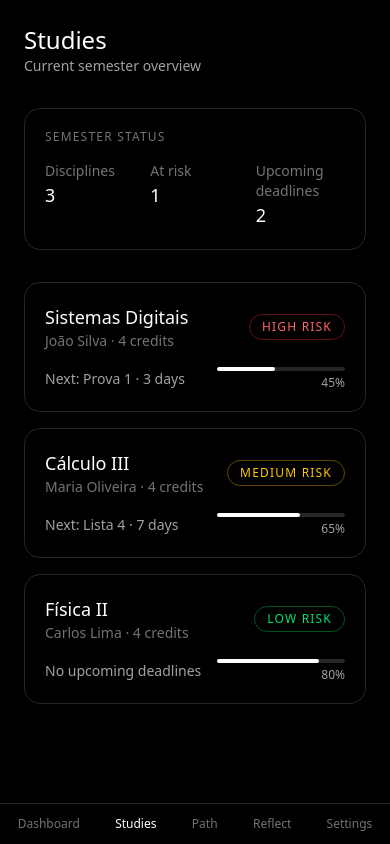
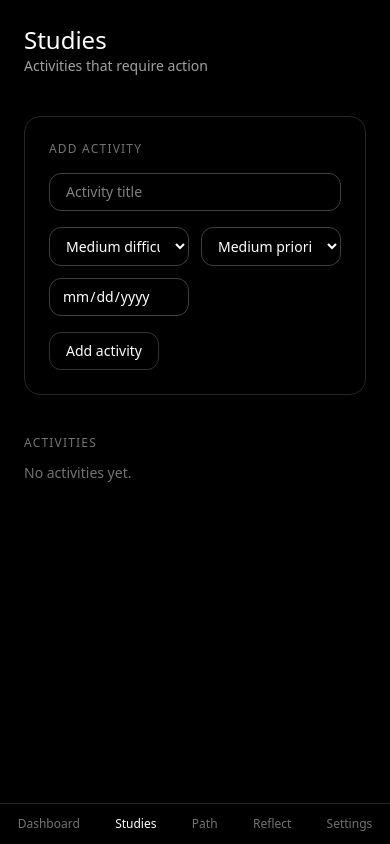
Before and after one commit to gabrielcaixeta01/kodo-app, a Next.js app: page /studies in a window 390 px wide. Built offline with nearby package versions, Linux system fonts and the light colour scheme.

Commit message:
fix: correcao de bugs

```diff
--- a/app/layout.tsx
+++ b/app/layout.tsx
@@ -2,6 +2,7 @@ import type { Metadata } from "next";
 import "./globals.css";
 import { SessionProvider } from "@/contexts/SessionContext";
 import { ConditionalFooterNav } from "@/components/layout/ConditionalFooterNav";
+import { ActivityProvider } from "@/contexts/ActivityContext";
 
 
 export const metadata: Metadata = {
@@ -18,10 +19,12 @@ export default function RootLayout({
   return (
     <html lang="en">
       <body className="bg-black text-white">
-        <SessionProvider>
-          {children}
-          <ConditionalFooterNav />
-        </SessionProvider>
+        <ActivityProvider>
+          <SessionProvider>
+            {children}
+            <ConditionalFooterNav />
+          </SessionProvider>
+        </ActivityProvider>
       </body>
     </html>
   );
--- a/app/page.tsx
+++ b/app/page.tsx
@@ -1,97 +1,82 @@
 "use client";
 
+import { useRouter } from "next/navigation";
 import { useSession } from "@/contexts/SessionContext";
+import { useActivities } from "@/contexts/ActivityContext";
 import { getRankedActions } from "@/lib/decision/getRankedActions";
-import { Action } from "@/types/action";
-
-const ACTIONS: Action[] = [
-  {
-    id: "1",
-    title: "Review Flip-Flop JK",
-    estimatedTime: 45,
-    daysToDeadline: 3,
-    impact: "high",
-    relatedPaths: 1,
-    energyRequired: "medium",
-  },
-  {
-    id: "2",
-    title: "Read calculus notes",
-    estimatedTime: 20,
-    impact: "medium",
-    relatedPaths: 1,
-    energyRequired: "low",
-  },
-  {
-    id: "3",
-    title: "Work on ML project",
-    estimatedTime: 90,
-    daysToDeadline: 10,
-    impact: "high",
-    relatedPaths: 2,
-    energyRequired: "high",
-  },
-  {
-    id: "4",
-    title: "Organize study materials",
-    estimatedTime: 15,
-    impact: "low",
-    relatedPaths: 0,
-    energyRequired: "low",
-  },
-];
+import { activityToAction } from "@/lib/decision/activityToAction";
+import { useEffect, useState } from "react";
 
 export default function DashboardPage() {
+  const router = useRouter();
   const { startSession, session } = useSession();
+  const { activities } = useActivities();
+  const [mounted, setMounted] = useState(false);
 
-  // 🔹 contexto simples (MVP)
+  useEffect(() => {
+    const timer = setTimeout(() => {
+      setMounted(true);
+    }, 0);
+    return () => clearTimeout(timer);
+  }, []);
+
   const context = {
-    availableTime: 60, // depois vem do usuário
+    availableTime: 60,
     energy: "medium" as const,
   };
 
-  const rankedActions = getRankedActions(
-    ACTIONS,
-    context
-  );
-
+  const actions = mounted ? activities.map(activityToAction) : [];
+  const rankedActions = mounted ? getRankedActions(actions, context) : [];
   const nextAction = rankedActions[0];
   const otherActions = rankedActions.slice(1);
+
+  function handleStart(title: string) {
+    startSession(title);
+    router.push("/session");
+  }
 
   return (
     <main className="min-h-screen bg-black text-white p-6">
       <div className="max-w-3xl mx-auto space-y-10">
         {/* Header */}
         <header>
-          <h1 className="text-2xl font-medium">
-            Dashboard
-          </h1>
-          <p className="text-sm text-neutral-400">
-            Decide what to do now
-          </p>
+          <h1 className="text-2xl font-medium">Dashboard</h1>
+          <p className="text-sm text-neutral-400">Decide what to do now</p>
         </header>
 
+        {/* Skeleton Loader */}
+        {!mounted && (
+          <div className="rounded-2xl border border-neutral-700 p-6 space-y-4 animate-pulse">
+            <div className="h-4 bg-neutral-700 rounded w-32"></div>
+            <div className="h-6 bg-neutral-700 rounded w-48"></div>
+            <div className="h-4 bg-neutral-700 rounded w-40"></div>
+          </div>
+        )}
+
+        {/* Empty state */}
+        {mounted && rankedActions.length === 0 && (
+          <p className="text-sm text-neutral-500">
+            No activities available. Add activities in Studies.
+          </p>
+        )}
+
         {/* Next Right Action */}
-        {nextAction && (
+        {mounted && nextAction && (
           <section className="rounded-2xl border border-neutral-700 p-6 space-y-4">
             <h2 className="text-xs uppercase tracking-widest text-neutral-400">
               Next right action
             </h2>
 
-            <p className="text-lg font-medium">
-              {nextAction.title}
-            </p>
+            <p className="text-lg font-medium">{nextAction.title}</p>
 
             <p className="text-sm text-neutral-500">
               Estimated time: {nextAction.estimatedTime} min
             </p>
 
             <button
-              onClick={() =>
-                startSession(nextAction.title)
-              }
+              onClick={() => handleStart(nextAction.title)}
               disabled={!!session}
-              className="rounded-xl border border-white/20 px-4 py-2 text-sm hover:border-white/40 transition"
+              className="rounded-xl border border-white/20 px-4 py-2 text-sm hover:border-white/40 transition disabled:opacity-50"
             >
               Start focus session
             </button>
@@ -99,7 +84,7 @@ export default function DashboardPage() {
         )}
 
         {/* Other good options */}
-        {otherActions.length > 0 && (
+        {mounted && otherActions.length > 0 && (
           <section className="space-y-4">
             <h2 className="text-xs uppercase tracking-widest text-neutral-500">
               Other good options
@@ -111,21 +96,16 @@ export default function DashboardPage() {
                 className="rounded-xl border border-neutral-800 p-4 flex items-center justify-between"
               >
                 <div>
-                  <p className="font-medium">
-                    {action.title}
-                  </p>
+                  <p className="font-medium">{action.title}</p>
                   <p className="text-xs text-neutral-500">
-                    {action.estimatedTime} min ·{" "}
-                    {action.energyRequired} energy
+                    {action.estimatedTime} min · {action.energyRequired} energy
                   </p>
                 </div>
 
                 <button
-                  onClick={() =>
-                    startSession(action.title)
-                  }
+                  onClick={() => handleStart(action.title)}
                   disabled={!!session}
-                  className="text-xs text-neutral-400 hover:text-white transition"
+                  className="text-xs text-neutral-400 hover:text-white transition disabled:opacity-50"
                 >
                   Start anyway
                 </button>
--- a/app/reflect/page.tsx
+++ b/app/reflect/page.tsx
@@ -1,6 +1,7 @@
 "use client";
 
 import { useSession } from "@/contexts/SessionContext";
+import { useEffect, useState } from "react";
 
 type AlignmentStatus = "good" | "warning" | "off-track";
 
@@ -10,20 +11,32 @@ function minutesBetween(start: number, end: number) {
 
 export default function ReflectPage() {
   const { history } = useSession();
+  const [mounted, setMounted] = useState(false);
+
+  useEffect(() => {
+    const timer = setTimeout(() => {
+      setMounted(true);
+    }, 0);
+    return () => clearTimeout(timer);
+  }, []);
 
   // ---------- métricas reais ----------
-  const totalSessions = history.length;
+  const totalSessions = mounted ? history.length : 0;
 
-  const totalMinutes = history.reduce((sum, s) => {
+  const totalMinutes = mounted
+    ? history.reduce((sum, s) => {
         return sum + minutesBetween(s.startedAt, s.endedAt);
-  }, 0);
+      }, 0)
+    : 0;
 
   // dias únicos com sessão (consistência simples)
-  const daysWithSessions = new Set(
+  const daysWithSessions = mounted
+    ? new Set(
         history.map(s =>
           new Date(s.startedAt).toDateString()
         )
-  ).size;
+      ).size
+    : 0;
 
   const consistency = Math.min(
     Math.round((daysWithSessions / 7) * 100),
@@ -31,18 +44,23 @@ export default function ReflectPage() {
   );
 
   // ---------- padrões simples ----------
-  const morningSessions = history.filter(s => {
+  const morningSessions = mounted
+    ? history.filter(s => {
         const hour = new Date(s.startedAt).getHours();
         return hour >= 6 && hour < 12;
-  }).length;
+      }).length
+    : 0;
 
-  const nightSessions = history.filter(s => {
+  const nightSessions = mounted
+    ? history.filter(s => {
         const hour = new Date(s.startedAt).getHours();
         return hour >= 18;
-  }).length;
+      }).length
+    : 0;
 
   const patterns: string[] = [];
 
+  if (mounted) {
     if (morningSessions > nightSessions) {
       patterns.push(
         "You focused better during the morning."
@@ -65,6 +83,7 @@ export default function ReflectPage() {
       patterns.push(
         "Not enough data yet to identify patterns."
       );
+    }
   }
 
   // ---------- alinhamento simples ----------
--- a/app/session/page.tsx
+++ b/app/session/page.tsx
@@ -7,17 +7,23 @@ import { useEffect, useState } from "react";
 export default function SessionPage() {
   const { session, endSession } = useSession();
   const router = useRouter();
+  const [mounted, setMounted] = useState(false);
+  const [elapsedMinutes, setElapsedMinutes] = useState(0);
 
-  // ✅ mounted sem effect
-  const [mounted] = useState(
-    () => typeof window !== "undefined"
-  );
-
-  const [elapsedMinutes, setElapsedMinutes] = useState(0);
+  // Redireciona se não houver sessão (após montagem)
+  useEffect(() => {
+    const timer = setTimeout(() => {
+      setMounted(true);
+    }, 0);
+    return () => clearTimeout(timer);
+  }, []);
 
   // 🔹 redireciona se não houver sessão
   useEffect(() => {
-    if (mounted && !session) {
+    if (!mounted) return;
+
+    // Se não tem sessão após montagem, volta ao dashboard
+    if (!session) {
       router.replace("/");
     }
   }, [mounted, session, router]);
@@ -64,7 +70,7 @@ export default function SessionPage() {
         <button
           onClick={() => {
             endSession();
-            router.push("/reflect");
+            router.replace("/reflect");
           }}
           className="w-full rounded-xl border border-red-500/40 py-2 text-sm text-red-400 hover:border-red-500 hover:text-red-300 transition"
         >
--- a/app/studies/page.tsx
+++ b/app/studies/page.tsx
@@ -1,158 +1,180 @@
-// app/studies/page.tsx
+"use client";
 
-type RiskLevel = "low" | "medium" | "high";
-
-type Subject = {
-  id: string;
-  name: string;
-  professor: string;
-  credits: number;
-  risk: RiskLevel;
-  nextDeadline?: {
-    title: string;
-    days: number;
-  };
-  progress: number; // 0 → 100
-};
-
-const riskOrder: Record<RiskLevel, number> = {
-  high: 0,
-  medium: 1,
-  low: 2,
-};
+import { useState, useEffect } from "react";
+import { useActivities } from "@/contexts/ActivityContext";
+import {
+  Difficulty,
+  Priority,
+} from "@/types/activity";
 
 export default function StudiesPage() {
-  const subjects: Subject[] = [
-    {
-      id: "sd",
-      name: "Sistemas Digitais",
-      professor: "João Silva",
-      credits: 4,
-      risk: "high",
-      nextDeadline: {
-        title: "Prova 1",
-        days: 3,
-      },
-      progress: 45,
-    },
-    {
-      id: "calc3",
-      name: "Cálculo III",
-      professor: "Maria Oliveira",
-      credits: 4,
-      risk: "medium",
-      nextDeadline: {
-        title: "Lista 4",
-        days: 7,
-      },
-      progress: 65,
-    },
-    {
-      id: "fis",
-      name: "Física II",
-      professor: "Carlos Lima",
-      credits: 4,
-      risk: "low",
-      progress: 80,
-    },
-  ];
+  const { activities, addActivity } =
+    useActivities();
 
-  const sortedSubjects = [...subjects].sort(
-    (a, b) => riskOrder[a.risk] - riskOrder[b.risk]
-  );
+  const [mounted, setMounted] = useState(false);
+  const [title, setTitle] = useState("");
+  const [difficulty, setDifficulty] =
+    useState<Difficulty>("medium");
+  const [priority, setPriority] =
+    useState<Priority>("medium");
+  const [dueDate, setDueDate] = useState("");
 
-  const atRiskCount = subjects.filter(s => s.risk === "high").length;
-  const upcomingExams = subjects.filter(s => s.nextDeadline).length;
+  useEffect(() => {
+    const timer = setTimeout(() => {
+      setMounted(true);
+    }, 0);
+    return () => clearTimeout(timer);
+  }, []);
+
+  function handleSubmit(e: React.FormEvent) {
+    e.preventDefault();
+    if (!title.trim()) return;
+
+    addActivity({
+      title: title.trim(),
+      difficulty,
+      priority,
+      dueDate: dueDate
+        ? new Date(dueDate).getTime()
+        : undefined,
+    });
+
+    setTitle("");
+    setDifficulty("medium");
+    setPriority("medium");
+    setDueDate("");
+  }
 
   return (
     <main className="min-h-screen bg-black text-white p-6">
-      <div className="max-w-3xl mx-auto space-y-8">
-        {/* Header */}
+      <div className="max-w-3xl mx-auto space-y-10">
         <header>
-          <h1 className="text-2xl font-medium">Studies</h1>
+          <h1 className="text-2xl font-medium">
+            Studies
+          </h1>
           <p className="text-sm text-neutral-400">
-            Current semester overview
+            Activities that require action
           </p>
         </header>
 
-        {/* Overview */}
-        <section className="rounded-2xl border border-neutral-800 p-5">
+        {/* Add activity */}
+        <section className="rounded-2xl border border-neutral-800 p-6 space-y-4">
           <h2 className="text-xs uppercase tracking-widest text-neutral-500">
-            Semester Status
+            Add activity
           </h2>
 
-          <div className="mt-4 grid grid-cols-3 gap-4 text-sm">
-            <div>
-              <p className="text-neutral-500">Disciplines</p>
-              <p className="text-lg">{subjects.length}</p>
+          <form
+            onSubmit={handleSubmit}
+            className="space-y-4"
+          >
+            <input
+              value={title}
+              onChange={e =>
+                setTitle(e.target.value)
+              }
+              placeholder="Activity title"
+              className="w-full rounded-xl bg-black border border-neutral-700 px-4 py-2 text-sm focus:outline-none"
+            />
+
+            <div className="grid grid-cols-2 md:grid-cols-3 gap-3">
+              <select
+                value={difficulty}
+                onChange={e =>
+                  setDifficulty(
+                    e.target.value as Difficulty
+                  )
+                }
+                className="rounded-xl bg-black border border-neutral-700 px-3 py-2 text-sm"
+              >
+                <option value="low">
+                  Low difficulty
+                </option>
+                <option value="medium">
+                  Medium difficulty
+                </option>
+                <option value="high">
+                  High difficulty
+                </option>
+              </select>
+
+              <select
+                value={priority}
+                onChange={e =>
+                  setPriority(
+                    e.target.value as Priority
+                  )
+                }
+                className="rounded-xl bg-black border border-neutral-700 px-3 py-2 text-sm"
+              >
+                <option value="low">
+                  Low priority
+                </option>
+                <option value="medium">
+                  Medium priority
+                </option>
+                <option value="high">
+                  High priority
+                </option>
+              </select>
+
+              <input
+                type="date"
+                value={dueDate}
+                onChange={e =>
+                  setDueDate(e.target.value)
+                }
+                className="rounded-xl bg-black border border-neutral-700 px-3 py-2 text-sm"
+              />
             </div>
 
-            <div>
-              <p className="text-neutral-500">At risk</p>
-              <p className="text-lg">{atRiskCount}</p>
-            </div>
-
-            <div>
-              <p className="text-neutral-500">Upcoming deadlines</p>
-              <p className="text-lg">{upcomingExams}</p>
-            </div>
-          </div>
+            <button
+              type="submit"
+              className="rounded-xl border border-white/20 px-4 py-2 text-sm hover:border-white/40 transition"
+            >
+              Add activity
+            </button>
+          </form>
         </section>
 
-        {/* Discipline List */}
-        <section className="space-y-4">
-          {sortedSubjects.map(subject => (
+        {/* Activities list */}
+        <section className="space-y-3">
+          <h2 className="text-xs uppercase tracking-widest text-neutral-500">
+            Activities
+          </h2>
+
+          {!mounted && (
+            <p className="text-sm text-neutral-500">
+              Loading activities...
+            </p>
+          )}
+
+          {mounted && activities.length === 0 && (
+            <p className="text-sm text-neutral-500">
+              No activities yet.
+            </p>
+          )}
+
+          {mounted && activities.map(activity => (
             <div
-              key={subject.id}
-              className="rounded-2xl border border-neutral-800 p-5 hover:border-neutral-700 transition"
+              key={activity.id}
+              className="rounded-xl border border-neutral-800 p-4"
             >
-              <div className="flex items-center justify-between">
-                <div>
-                  <h3 className="text-lg font-medium">
-                    {subject.name}
-                  </h3>
-                  <p className="text-sm text-neutral-500">
-                    {subject.professor} · {subject.credits} credits
-                  </p>
-                </div>
-
-                <span
-                  className={`text-xs uppercase tracking-widest px-3 py-1 rounded-full border ${
-                    subject.risk === "high"
-                      ? "border-red-500/40 text-red-400"
-                      : subject.risk === "medium"
-                      ? "border-yellow-500/40 text-yellow-400"
-                      : "border-green-500/40 text-green-400"
-                  }`}
-                >
-                  {subject.risk} risk
-                </span>
-              </div>
-
-              <div className="mt-4 flex items-center justify-between text-sm text-neutral-400">
-                <div>
-                  {subject.nextDeadline ? (
-                    <>
-                      Next: {subject.nextDeadline.title} ·{" "}
-                      {subject.nextDeadline.days} days
-                    </>
-                  ) : (
-                    "No upcoming deadlines"
-                  )}
-                </div>
-
-                <div className="w-32">
-                  <div className="h-1 rounded-full bg-neutral-800">
-                    <div
-                      className="h-1 rounded-full bg-white"
-                      style={{ width: `${subject.progress}%` }}
-                    />
-                  </div>
-                  <p className="mt-1 text-xs text-right">
-                    {subject.progress}%
-                  </p>
-                </div>
-              </div>
+              <p className="font-medium">
+                {activity.title}
+              </p>
+              <p className="text-xs text-neutral-500">
+                Priority: {activity.priority} ·
+                Difficulty: {activity.difficulty}
+                {activity.dueDate && (
+                  <>
+                    {" "}
+                    · Due{" "}
+                    {new Date(
+                      activity.dueDate
+                    ).toLocaleDateString()}
+                  </>
+                )}
+              </p>
             </div>
           ))}
         </section>
--- a/components/dashboard/NextActionCard.tsx
+++ /dev/null
@@ -1,53 +0,0 @@
-"use client";
-import { useSession } from "@/contexts/SessionContext";
-import { useRouter } from "next/navigation";
-
-
-type Props = {
-  title: string;
-  estimatedTime: number;
-  energyRequired: string;
-  reason: string;
-};
-
-export function NextActionCard({
-  title,
-  estimatedTime,
-  energyRequired,
-  reason,
-}: Props) {
-  const { startSession } = useSession();
-  const router = useRouter();
-
-
-  return (
-    <div className="rounded-2xl border border-neutral-800 p-6 bg-neutral-950">
-      <h2 className="text-xs uppercase tracking-widest text-neutral-500">
-        Next Right Action
-      </h2>
-
-      <p className="mt-4 text-xl font-medium text-white">
-        {title}
-      </p>
-
-      <div className="mt-4 text-sm text-neutral-400 space-y-1">
-        <p>Estimated time: {estimatedTime} min</p>
-        <p>Energy required: {energyRequired}</p>
-      </div>
-
-      <p className="mt-6 text-xs text-neutral-500">
-        {reason}
-      </p>
-
-      <button
-        onClick={() => {
-          startSession(title);
-          router.push("/session");
-        }}
-        className="mt-6 w-full rounded-xl bg-white text-black py-2 text-sm font-medium hover:opacity-90 transition"
-      >
-        Start session
-      </button>
-    </div>
-  );
-}
--- /dev/null
+++ b/contexts/ActivityContext.tsx
@@ -0,0 +1,73 @@
+"use client";
+
+import {
+  createContext,
+  useContext,
+  useEffect,
+  useState,
+} from "react";
+import { Activity } from "@/types/activity";
+
+type ActivityContextType = {
+  activities: Activity[];
+  addActivity: (
+    data: Omit<Activity, "id" | "createdAt">
+  ) => void;
+};
+
+const ActivityContext =
+  createContext<ActivityContextType | null>(null);
+
+const STORAGE_KEY = "kodo:activities";
+
+export function ActivityProvider({
+  children,
+}: {
+  children: React.ReactNode;
+}) {
+  const [activities, setActivities] = useState<Activity[]>(
+    () => {
+      if (typeof window === "undefined") return [];
+      const saved = localStorage.getItem(STORAGE_KEY);
+      return saved ? JSON.parse(saved) : [];
+    }
+  );
+
+  useEffect(() => {
+    localStorage.setItem(
+      STORAGE_KEY,
+      JSON.stringify(activities)
+    );
+  }, [activities]);
+
+  function addActivity(
+    data: Omit<Activity, "id" | "createdAt">
+  ) {
+    setActivities(prev => [
+      {
+        id: crypto.randomUUID(),
+        createdAt: Date.now(),
+        ...data,
+      },
+      ...prev,
+    ]);
+  }
+
+  return (
+    <ActivityContext.Provider
+      value={{ activities, addActivity }}
+    >
+      {children}
+    </ActivityContext.Provider>
+  );
+}
+
+export function useActivities() {
+  const ctx = useContext(ActivityContext);
+  if (!ctx) {
+    throw new Error(
+      "useActivities must be used inside ActivityProvider"
+    );
+  }
+  return ctx;
+}
--- a/contexts/SessionContext.tsx
+++ b/contexts/SessionContext.tsx
@@ -1,3 +1,4 @@
+/* eslint-disable react-hooks/set-state-in-effect */
 "use client";
 
 import {
@@ -51,49 +52,58 @@ export function SessionProvider({
 }: {
   children: React.ReactNode;
 }) {
-  // ✅ inicialização correta (sem effect)
-  const [session, setSession] = useState<Session | null>(() => {
-    if (typeof window === "undefined") return null;
-    const saved = localStorage.getItem(STORAGE_KEY);
-    return saved ? JSON.parse(saved) : null;
-  });
+  const [session, setSession] = useState<Session | null>(null);
+  const [history, setHistory] = useState<CompletedSession[]>([]);
+  const [mounted, setMounted] = useState(false);
 
-  const [history, setHistory] = useState<CompletedSession[]>(() => {
-    if (typeof window === "undefined") return [];
-    const saved = localStorage.getItem(HISTORY_KEY);
-    return saved ? JSON.parse(saved) : [];
-  });
+  // Carrega do localStorage após montagem
+  useEffect(() => {
+    const savedSession = localStorage.getItem(STORAGE_KEY);
+    if (savedSession) {
+      setSession(JSON.parse(savedSession));
+    }
 
-  /* 🔹 persistir sessão ativa */
+    const savedHistory = localStorage.getItem(HISTORY_KEY);
+    if (savedHistory) {
+      setHistory(JSON.parse(savedHistory));
+    }
+  }, []);
+
   useEffect(() => {
+    const timer = setTimeout(() => {
+      setMounted(true);
+    }, 0);
+    return () => clearTimeout(timer);
+  }, []);
+
+  // Persiste sessão ativa
+  useEffect(() => {
+    if (!mounted) return;
+
     if (session) {
-      localStorage.setItem(
-        STORAGE_KEY,
-        JSON.stringify(session)
-      );
+      localStorage.setItem(STORAGE_KEY, JSON.stringify(session));
     } else {
       localStorage.removeItem(STORAGE_KEY);
     }
-  }, [session]);
+  }, [session, mounted]);
 
-  /* 🔹 persistir histórico */
+  // Persiste histórico
   useEffect(() => {
-    localStorage.setItem(
-      HISTORY_KEY,
-      JSON.stringify(history)
-    );
-  }, [history]);
+    if (!mounted) return;
+    localStorage.setItem(HISTORY_KEY, JSON.stringify(history));
+  }, [history, mounted]);
 
   /* =====================
      Actions
   ===================== */
 
   function startSession(actionTitle: string) {
-    setSession({
+    const newSession = {
       id: crypto.randomUUID(),
       actionTitle,
       startedAt: Date.now(),
-    });
+    };
+    setSession(newSession);
   }
 
   function endSession() {
--- /dev/null
+++ b/lib/decision/activityToAction.ts
@@ -0,0 +1,39 @@
+import { Activity } from "@/types/activity";
+import { Action } from "@/types/action";
+
+export function activityToAction(
+  activity: Activity
+): Action {
+  return {
+    id: activity.id,
+    title: activity.title,
+    estimatedTime:
+      activity.difficulty === "high"
+        ? 60
+        : activity.difficulty === "medium"
+        ? 40
+        : 20,
+    impact:
+      activity.priority === "high"
+        ? "high"
+        : activity.priority === "medium"
+        ? "medium"
+        : "low",
+    daysToDeadline: activity.dueDate
+      ? Math.max(
+          0,
+          Math.ceil(
+            (activity.dueDate - Date.now()) /
+              (1000 * 60 * 60 * 24)
+          )
+        )
+      : undefined,
+    relatedPaths: 1,
+    energyRequired:
+      activity.difficulty === "high"
+        ? "high"
+        : activity.difficulty === "medium"
+        ? "medium"
+        : "low",
+  };
+}
--- /dev/null
+++ b/types/activity.ts
@@ -0,0 +1,11 @@
+export type Difficulty = "low" | "medium" | "high";
+export type Priority = "low" | "medium" | "high";
+
+export type Activity = {
+  id: string;
+  title: string;
+  difficulty: Difficulty;
+  priority: Priority;
+  dueDate?: number; // timestamp
+  createdAt: number;
+};
```
Also changed, not shown: components/dashboard/ContextSnapshot.tsx (deleted), components/layout/Header.tsx (deleted). Lines whose indentation alone changed are shown as unchanged.
